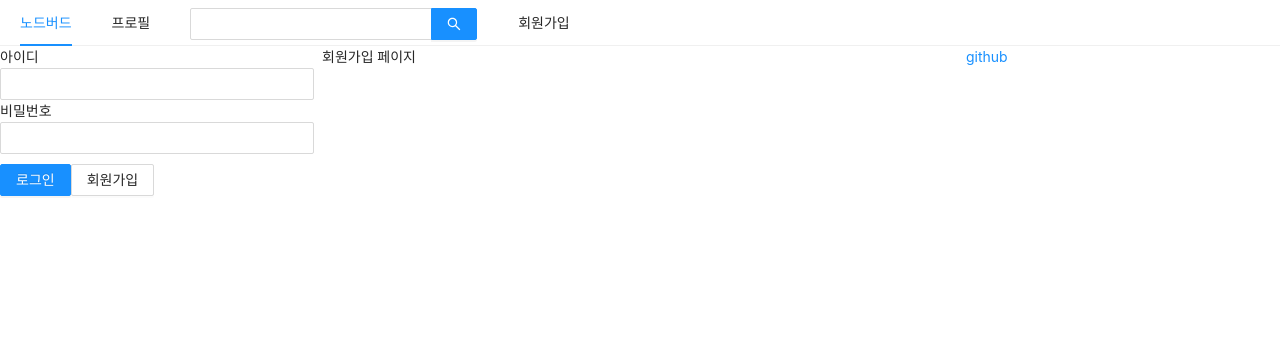
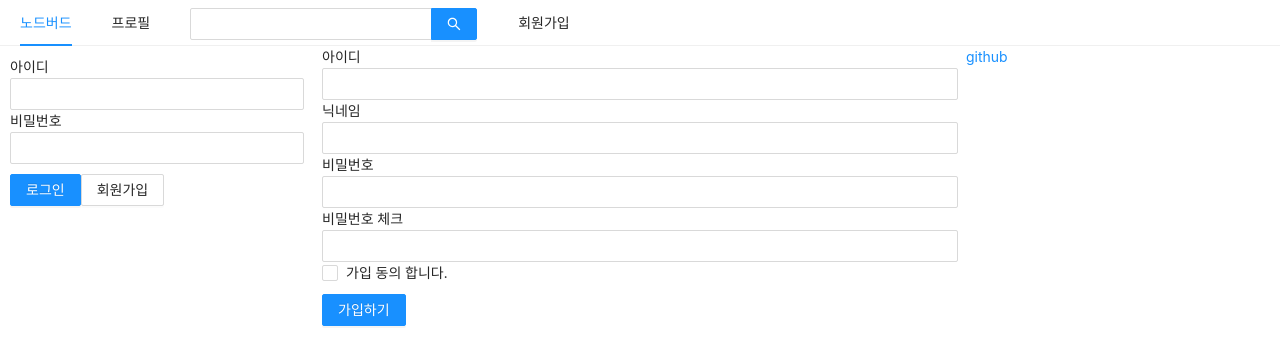
Before and after one commit to HomieKim/SNS_Project, a Next.js app in the folder front/: page /signup in a window 1280 px wide. Shown: the top 364 px of the page. Built offline with nearby package versions, Linux system fonts and the light colour scheme.

Commit message:
add : 로그인 폼, 프로필, 회원가입 폼

```diff
--- a/front/components/AppLayout.js
+++ b/front/components/AppLayout.js
@@ -16,20 +16,20 @@ const AppLayout = ({ children }) => {
   return (
     <div>
       <Menu mode="horizontal">
-        <Menu.Item>
+        <Menu.Item key="home">
           <Link href="/">
             <a>노드버드</a>
           </Link>
         </Menu.Item>
-        <Menu.Item>
+        <Menu.Item key="profile">
           <Link href="/profile">
             <a>프로필</a>
           </Link>
         </Menu.Item>
-        <Menu.Item>
+        <Menu.Item key="search">
           <StyleSearchInput enterButton />
         </Menu.Item>
-        <Menu.Item>
+        <Menu.Item key="signup">
           <Link href="/signup">
             <a>회원가입</a>
           </Link>
@@ -37,7 +37,7 @@ const AppLayout = ({ children }) => {
       </Menu>
       <Row gutter={8}>
         <Col xs={24} md={6}>
-          {isLogedin ? <UserProfile /> : <LoginForm setIsLogedin={setIsLogedin}/>}
+          {isLogedin ? <UserProfile setIsLogedin={setIsLogedin} /> : <LoginForm setIsLogedin={setIsLogedin}/>}
         </Col>
         <Col xs={24} md={12}>
           {children}
--- a/front/components/LoginForm.js
+++ b/front/components/LoginForm.js
@@ -6,6 +6,10 @@ import styled from 'styled-components';
 
 const ButtonWrapper = styled.div`
     margin-top : 10px;
+`;
+
+const StyleLogInForm = styled(Form)`
+    padding : 10px;
 `;
 
 const LoginForm = ({setIsLogedin}) => {
@@ -27,26 +31,26 @@ const LoginForm = ({setIsLogedin}) => {
 
     return (
         // antd에서 제공하는 Form의 onFinish는 자동으로 preventDefault 적용되어있음
-        <Form onFinish={onSubmitForm}>
+        <StyleLogInForm onFinish={onSubmitForm}>
             <div>
                 <label htmlFor='user-id'>아이디</label>
                 <br/>
                 <Input name='user-id' value={id} onChange={onChageId} required/>
             </div>
             <div>
-                <lable htmlFor='user-password'>비밀번호</lable> <br/>
+                <label htmlFor='user-password'>비밀번호</label> <br/>
                 <Input name='user-password'value={password} onChange={onChangePassword} type='password' required />
             </div>
             <ButtonWrapper>
                 <Button type='primary' htmlType='submit' loading={false}>로그인</Button>
                 <Link href="/signup"><a><Button>회원가입</Button></a></Link>
             </ButtonWrapper>
-        </Form>
+        </StyleLogInForm>
     );
 };
 
 LoginForm.propTypes = {
-    setIsLogedin: propTypes.node.isRequired,
+    setIsLogedin: propTypes.func.isRequired,
 };
 
 export default LoginForm;
--- a/front/components/UserProfile.js
+++ b/front/components/UserProfile.js
@@ -1,7 +1,33 @@
-import React from 'react';
+import { Button, Card } from 'antd';
+import Avatar from 'antd/lib/avatar/avatar';
+import propTypes from 'prop-types';
+import React, { useCallback } from 'react';
 
-const UserProfile = ()=> {
-    return <div></div>
+const UserProfile = ({setIsLogedin})=> {
+
+    const onLogOut = useCallback(()=> {
+        setIsLogedin(false);
+    },[]);
+
+    return (
+        <Card
+            actions={[
+                <div key="twit">tiwt <br /> 0</div>,
+                <div key="followings">팔로잉 <br /> 0</div>,
+                <div key="followers">팔로워 <br /> 0</div>,
+            ]}
+        >
+            <Card.Meta
+                avatar={<Avatar>HM</Avatar>}
+                title='homie'
+            />
+            <Button onClick={onLogOut}>로그아웃</Button>
+        </Card>
+    );
+};
+
+UserProfile.propTypes = {
+    setIsLogedin: propTypes.func.isRequired,
 }
 
 export default UserProfile;
--- /dev/null
+++ b/front/hooks/useInput.js
@@ -0,0 +1,14 @@
+import { useCallback, useState } from 'react';
+
+const useInput = (initialValue = null) => {
+    const [value, setValue] = useState(initialValue);
+    const handler = useCallback((e)=> {
+        setValue(e.target.value);
+    },[]);
+
+    return (
+        [value, handler]
+    );
+};
+
+export default useInput;
--- a/front/pages/signup.js
+++ b/front/pages/signup.js
@@ -1,10 +1,89 @@
-import React from 'react';
+import { Button, Checkbox, Form, Input } from 'antd';
+import Head from 'next/head';
+import React, { useCallback, useEffect, useState } from 'react';
 import AppLayout from '../components/AppLayout';
+import useInput from '../hooks/useInput';
+import styled from 'styled-components';
+
+const Style_Error = styled.div`
+    color : red;
+`;
+
+const Style_Button = styled(Button)`
+    margin-top : 10px;
+`;
 
 const Signup = ()=>{
+    // input값을 받아서 input값이 change 될때 마다 onChange하는 로직이 반복되므로 useInput으로 custom 해줌
+    const [id,onChangeId] = useInput('');
+    const [password, onChangePassword] = useInput('');
+    const [nickname, onChangeNickname] = useInput('');
+
+
+    const [passwordCheck, setPasswordCheck] = useState('');
+    const [passwordError, setPasswordError] = useState(false);
+    const [isChecked, setIsChecked] = useState(false);
+    const [checkError, setCheckError] = useState(false);
+
+    const onChangePasswordCheck = useCallback((e)=> {
+        setPasswordCheck(e.target.value);
+        setPasswordError(e.target.value !== password);
+        console.log('호출');
+
+    },[passwordCheck]);
+    const onSubmit = useCallback(()=> {
+        if(password !== passwordCheck){
+            console.log('password : ', password);
+            console.log('passwordCheck : ', passwordCheck);
+            return setPasswordError(true);
+        }
+        if(!isChecked){
+            console.log('에러체크')
+            return setCheckError(true);
+        }
+        console.log('회원가입 성공');
+    },[password, passwordCheck, isChecked]);
+
+    const onChangeChecked = useCallback((e) => {
+        setCheckError(false);
+        setIsChecked(e.target.checked);
+    },[]);
+
+    useEffect(()=> {
+        if(passwordCheck !== '' && password == passwordCheck){
+            setPasswordError(false);
+        }
+    },[password]);
+
     return (
         <AppLayout>
-            <div> 회원가입 페이지</div>
+            <Head>
+                <title>회원가입</title>
+            </Head>
+            <Form onFinish={onSubmit}>
+                <div>
+                    <label htmlFor='user-id'>아이디</label> <br />
+                    <Input name='user-id' value={id} required onChange={onChangeId} />
+                </div>
+                <div>
+                    <label htmlFor='user-id'>닉네임</label> <br />
+                    <Input name='user-nickname' value={nickname} required onChange={onChangeNickname} />
+                </div>
+                <div>
+                    <label htmlFor='user-password'>비밀번호</label> <br />
+                    <Input name='user-password' type='password' value={password} required onChange={onChangePassword} />
+                </div>
+                <div>
+                    <label htmlFor='user-password-check'>비밀번호 체크</label> <br />
+                    <Input name='user-password-check' type='password' value={passwordCheck} required onChange={onChangePasswordCheck} />
+                    {passwordError && <Style_Error>비밀번호가 일치하지 않습니다.</Style_Error>}
+                </div>
+                <div>
+                    <Checkbox name="user-check" checked={isChecked} onChange={onChangeChecked}>가입 동의 합니다.</Checkbox>
+                    {checkError && <Style_Error>약관에 동의하셔야 합니다.</Style_Error>}
+                </div>
+                <Style_Button type='primary' htmlType='submit'>가입하기</Style_Button>
+            </Form>
         </AppLayout>
     )
 };
```
Also changed, not shown: front/components/FollowList.js (added, +65 -0 lines), front/components/NicknameEditForm.js (added, +19 -0 lines), front/pages/profile.js (+20 -8 lines).
